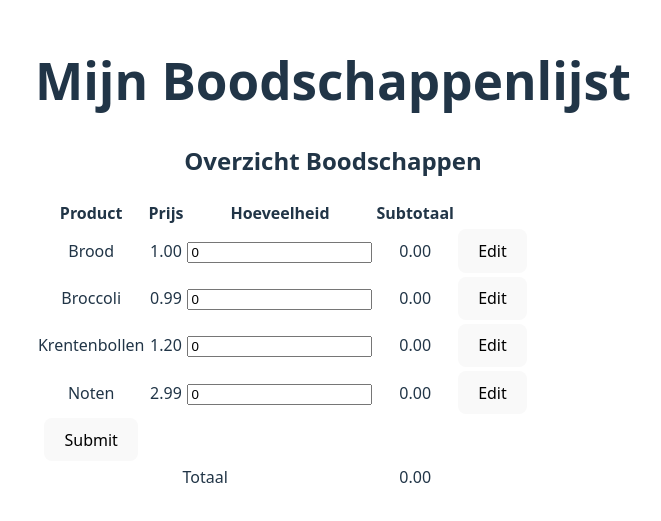
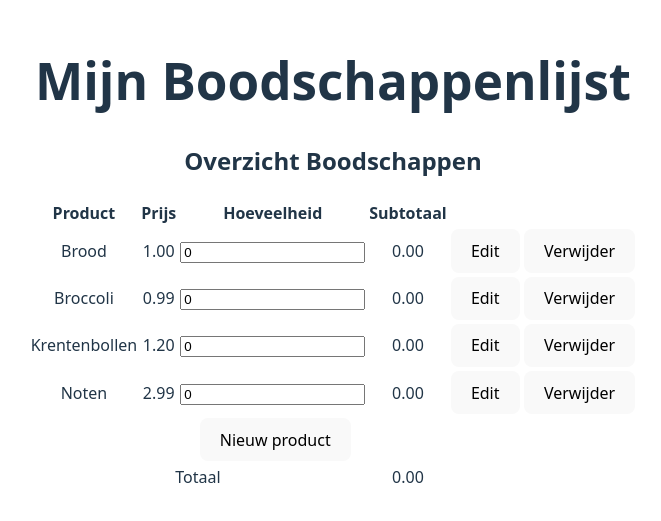
Before and after one commit to ilseaprojects-hue/vite-project-Boodschappenlijst, a Vue app: page / in a window 1280 px wide. Shown: the part 145-666 px from the top of the page, without its empty margins (307-968 px from the left). Built offline with nearby package versions, Linux system fonts and the light colour scheme.

Commit message:
Added delete function

```diff
--- a/src/domains/groceries/components/GroceriesTable.vue
+++ b/src/domains/groceries/components/GroceriesTable.vue
@@ -1,11 +1,17 @@
 <script setup>
 import { ref, computed } from 'vue'
 import router from '../../../router';
+import { removeGrocery } from '../store.js'
+
 const props = defineProps(['products'])
 
 const total = computed(() =>
     props.products.reduce((sum, product) => sum + product.price * product.quantity, 0)
 )
+
+const handleDelete = (id) => {
+  removeGrocery(id)
+}
 </script>
 
 <template>
@@ -29,10 +35,13 @@ const total = computed(() =>
                 <td><router-link :to="`/edit/${product.id}`">
                         <button>Edit</button>
                     </router-link></td>
+                <td>
+                    <button @click="handleDelete(product.id)">Verwijder</button>
+                </td>
             </tr>
             <tr>
-                <td>
-                    <button>Submit</button>
+                <td colspan="5">
+                    <button @click="router.push('/create')">Nieuw product</button>
                 </td>
             </tr>
         </tbody>
--- a/src/domains/groceries/pages/Create.vue
+++ b/src/domains/groceries/pages/Create.vue
@@ -2,6 +2,9 @@
 import GroceryForm from '../components/GroceryForm.vue'
 import { addGrocery } from '../store.js'
 import { reactive } from 'vue'
+import { useRoute, useRouter } from 'vue-router'
+
+const router = useRouter()
 
 const grocery = reactive({
   name: '',
@@ -11,6 +14,7 @@ const grocery = reactive({
 
 const handleSubmit = (newGrocery) => {
   addGrocery(newGrocery)
+  router.push('/')
 }
 
 </script>
--- a/src/domains/groceries/pages/Edit.vue
+++ b/src/domains/groceries/pages/Edit.vue
@@ -3,17 +3,17 @@ import { useRoute, useRouter } from 'vue-router'
 import GroceryForm from '../components/GroceryForm.vue'
 import { getGroceryById, updateGrocery } from '../store.js'
 
+
 const route = useRoute()
 const router = useRouter()
 
-// Haal de juiste grocery uit de store
+
 const grocery = getGroceryById(route.params.id)
 console.log('Grocery to edit:', grocery)
 
 const handleSubmit = (updatedGrocery) => {
   updateGrocery(updatedGrocery)
 
-  // Optioneel: terug naar home na opslaan
   router.push('/')
 }
 </script>
```
Also changed, not shown: src/domains/groceries/components/GroceryForm.vue (line endings or trailing spaces).
